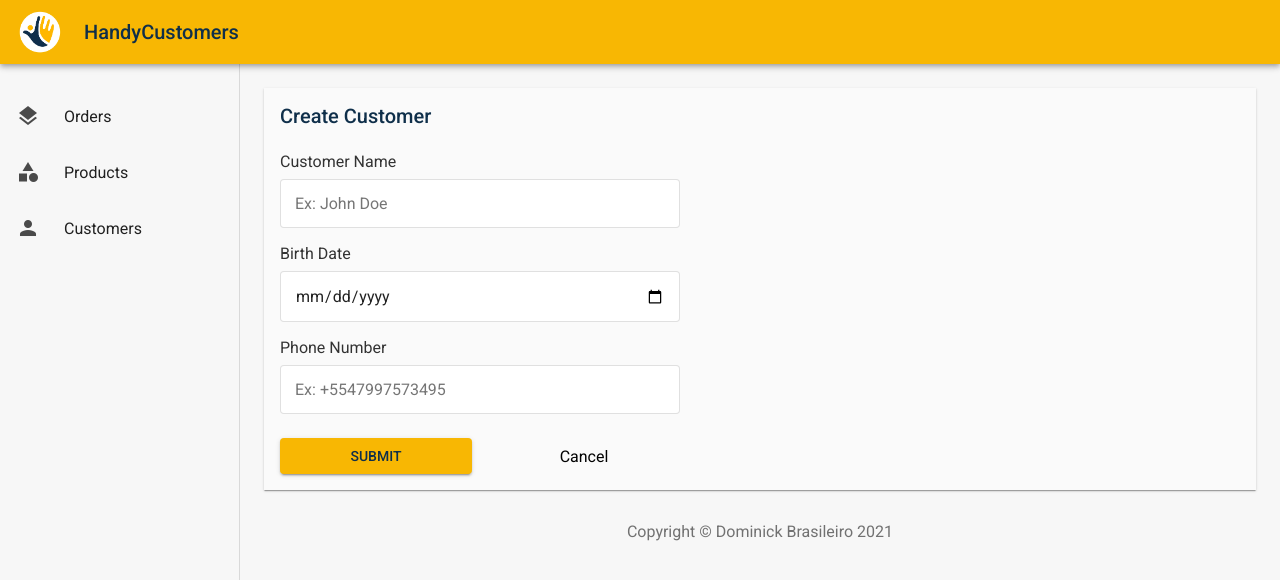
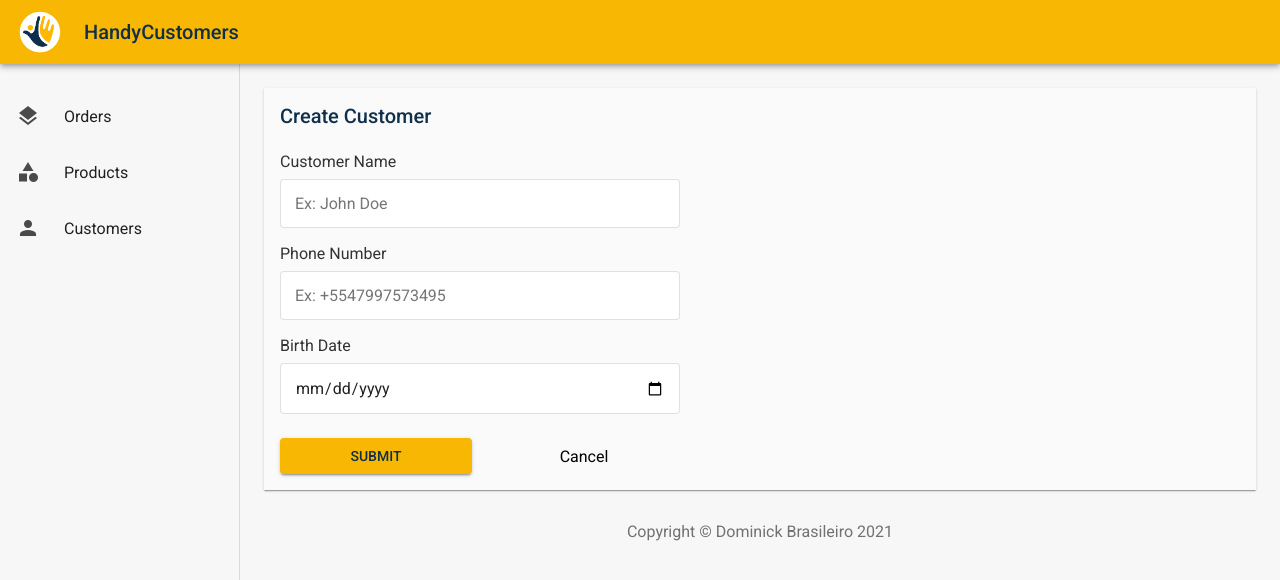
Before and after one commit to dominickbrasileiro/handy-customers, an Angular app in the folder apps/frontend/: page /customers/new in a window 1280 px wide. Shown: the top 580 px of the page. Built offline with nearby package versions, Linux system fonts and the light colour scheme.

Commit message:
feat(frontend): reorder create customer form fields

```diff
--- a/apps/frontend/src/app/pages/create-customer/create-customer.component.html
+++ b/apps/frontend/src/app/pages/create-customer/create-customer.component.html
@@ -14,6 +14,17 @@
         >
       </label>
 
+      <label for="phone_number">
+        Phone Number
+        <input
+          id="phone_number"
+          type="text"
+          placeholder="Ex: +5547997573495"
+          formControlName="phone_number"
+          required
+        >
+      </label>
+
       <label for="birth_date">
         Birth Date
         <input
@@ -25,17 +36,6 @@
         >
       </label>
 
-      <label for="phone_number">
-        Phone Number
-        <input
-          id="phone_number"
-          type="text"
-          placeholder="Ex: +5547997573495"
-          formControlName="phone_number"
-          required
-        >
-      </label>
-
       <div class="actions-container">
         <app-button text="Submit" type="submit"></app-button>
         <button type="button" class="cancel-button" (click)="onCancel()">Cancel</button>
```
